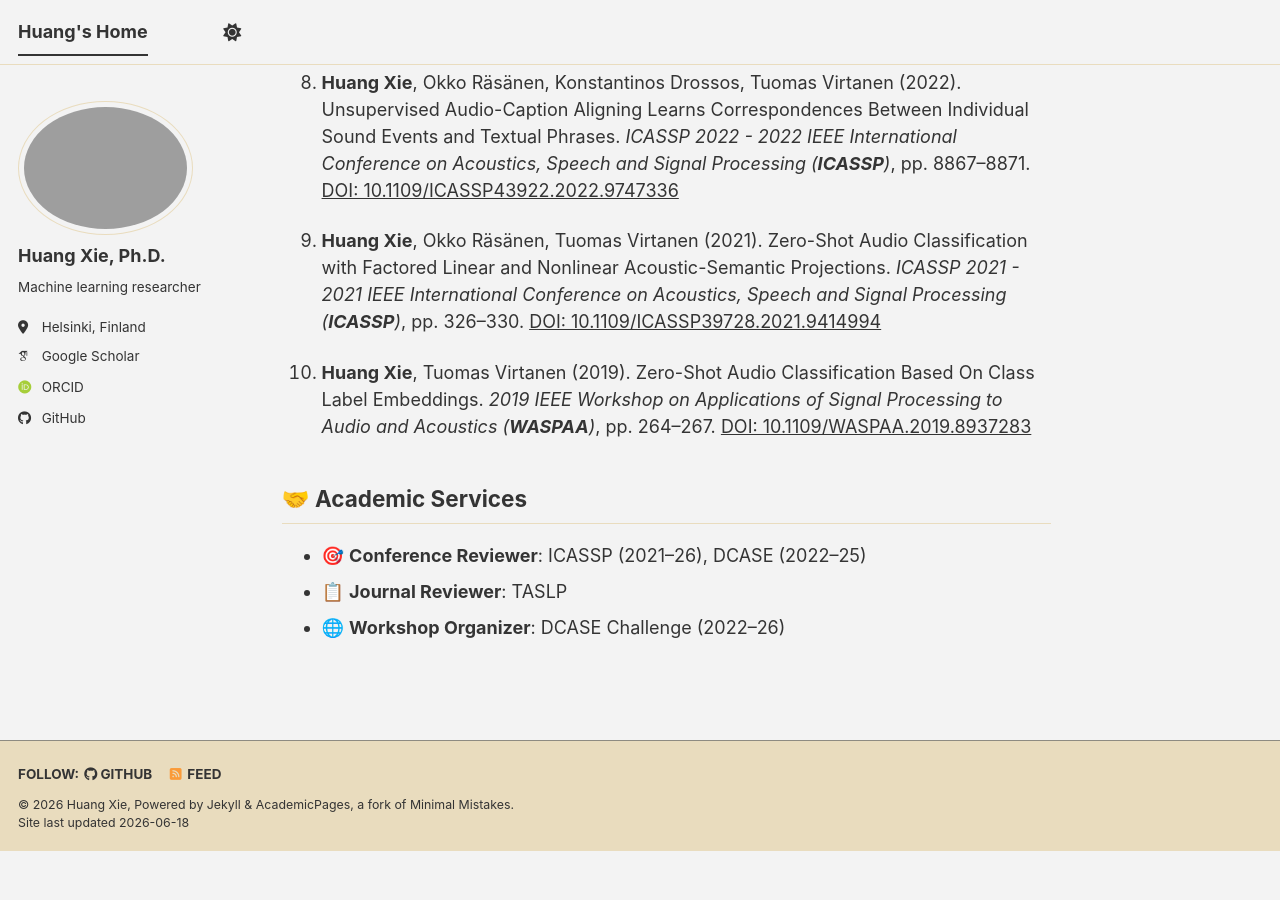
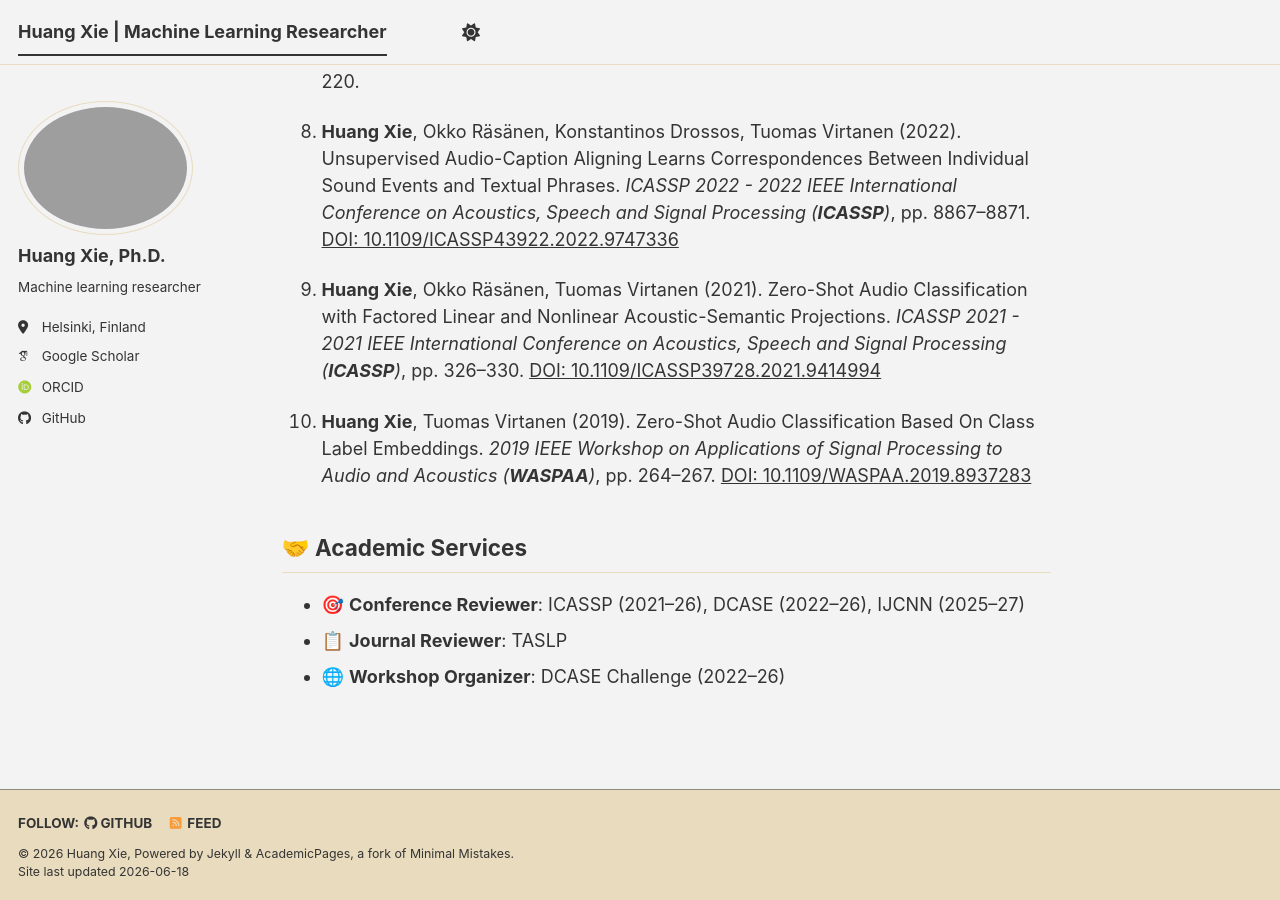
Before and after one commit to xieh97/xieh97.github.io, a Jekyll site: the page built from _pages/about.md, in a window 1280 px wide and 900 px high, scrolled down 2066 px. Built offline with Jekyll 4.4.1, drawn with Linux system fonts in a browser that asks for light colours; some web fonts are replaced; a script bundle is joined from its source files by our own code; library files that are not in the unit come from our copies; before the commit the page ends 2917 px from its top, so only the background shows below that; some of the changed text lies outside the part shown.

Commit message:
更新动态

```diff
--- a/_config.yml
+++ b/_config.yml
@@ -9,10 +9,10 @@
 # Basic Site Settings
 locale                   : "en-US"
 site_theme               : "dirt"  # The available themes options are "default", "air", "sunrise", "mint", "dirt" and "contrast"
-title                    : "Huang's Home"
+title                    : "Huang Xie | Machine Learning Researcher"
 title_separator          : "-"
 name                     : &name "Huang Xie"
-description              : &description "Huang's home"  # Update this with a general description of your site, this is the default if not overridden by a page
+description              : &description "Postdoctoral Fellow at University of Helsinki"  # Update this with a general description of your site, this is the default if not overridden by a page
 url                      : https://xieh97.github.io  # The base hostname & protocol for your site e.g. "https://[your GitHub username].github.io",
                                                      # or if you already have some other page hosted on Github then use "https://[your GitHub username].github.io/[Your Repo Name]"
 baseurl                  : ""  # the subpath of your site, e.g. "/blog"
--- a/_pages/about.md
+++ b/_pages/about.md
@@ -13,6 +13,7 @@ redirect_from:
 🎓 About Me
 --------
 - 🌱 PhD in Signal Processing and Machine Learning
+- 👥 MSc in Data Engineering and Machine Learning | MEng in Software Engineering
 - 💻 Ex-Software Engineer in Web Development
 - 🎯 Passionate about bridging AI research and real-world applications
 
@@ -90,6 +91,6 @@ _2019 IEEE Workshop on Applications of Signal Processing to Audio and Acoustics
 
 🤝 Academic Services
 --------
-- 🎯 **Conference Reviewer**: ICASSP (2021--26), DCASE (2022--25)
+- 🎯 **Conference Reviewer**: ICASSP (2021--26), DCASE (2022--26), IJCNN (2025--27)
 - 📋 **Journal Reviewer**: TASLP
 - 🌐 **Workshop Organizer**: DCASE Challenge (2022--26)
```
